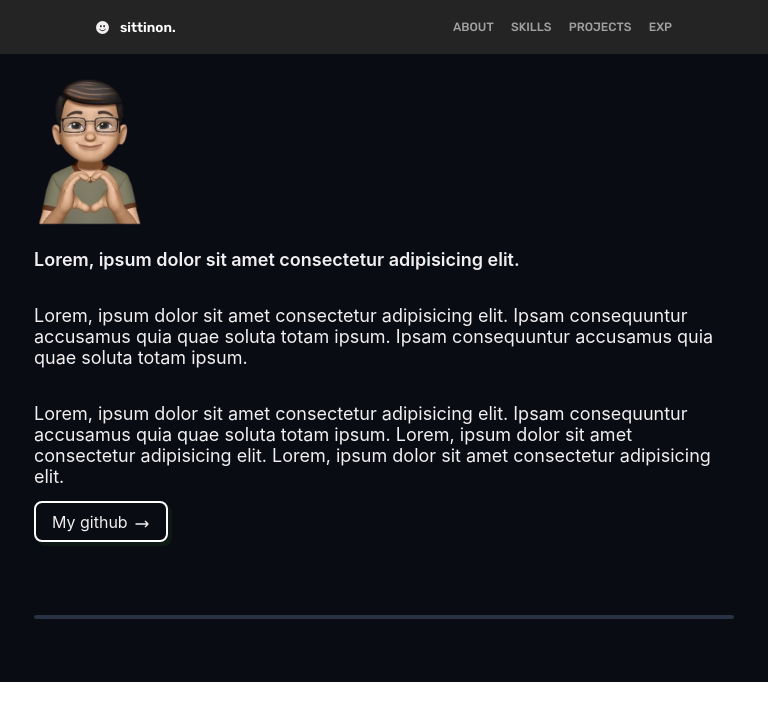
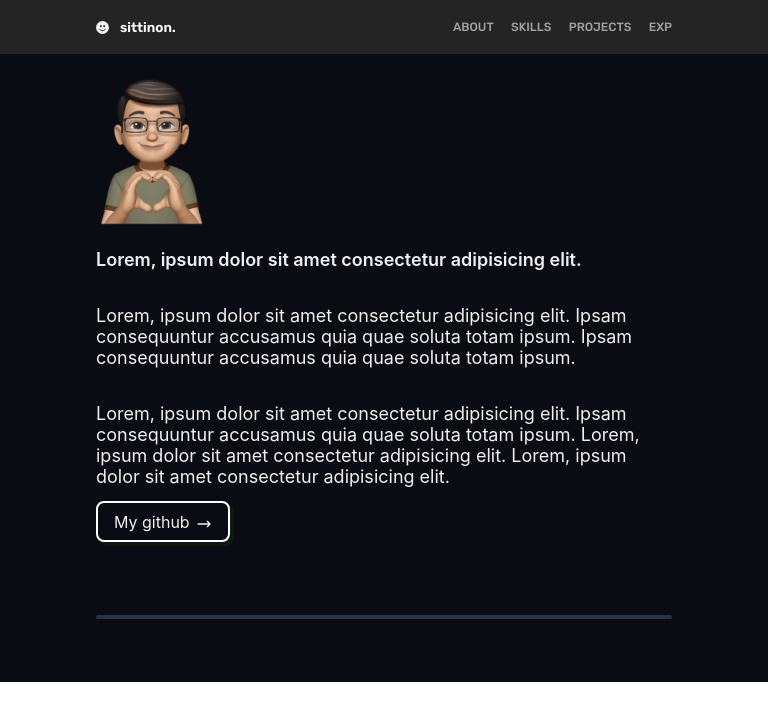
Before and after one commit to Grapeka/sittinonweb, a React (Create React App) app: page / in a window 768 px wide. Shown: the top 720 px of the page. Built offline with nearby package versions, Linux system fonts and the light colour scheme.

Commit message:
style: wrapper responsive

```diff
--- a/src/UI/Wrapper/Wrapper.module.scss
+++ b/src/UI/Wrapper/Wrapper.module.scss
@@ -12,9 +12,39 @@
 }
 
 @media only screen and (min-width: 851px) and (max-width: 1000px) {
-  .container {
+  .wrapper {
     .content {
       width: 75%;
+      min-width: 0;
+      max-width: 1300px;
     }
   }
 }
+
+@media only screen and (min-width: 540px) and (max-width: 850px) {
+  .wrapper {
+    .content {
+      width: 75%;
+      min-width: 0;
+      max-width: 1300px;
+    }
+  }
+}
+
+@media only screen and (min-width: 450px) and (max-width: 539px) {
+  .wrapper {
+    .content {
+      width: 89%;
+      min-width: 0;
+    }
+  }
+}
+
+@media only screen and (min-width: 0) and (max-width: 449px) {
+  .wrapper {
+    .content {
+      width: 89%;
+      min-width: 0;
+    }
+  }
+}
--- a/src/components/Greeting/Greeting.module.scss
+++ b/src/components/Greeting/Greeting.module.scss
@@ -2,6 +2,7 @@
   width: 100%;
   color: rgb(241, 239, 239);
   .content {
+    width: 100%;
     .avatar {
       margin-top: 25px;
       width: 110px;
```
